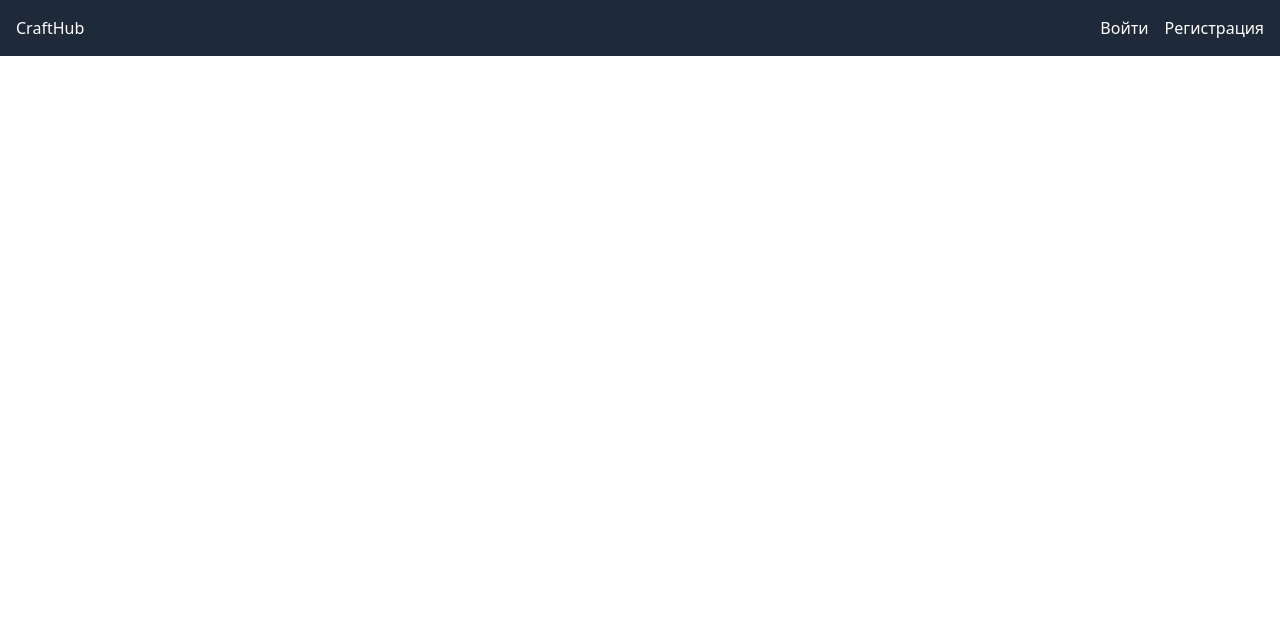
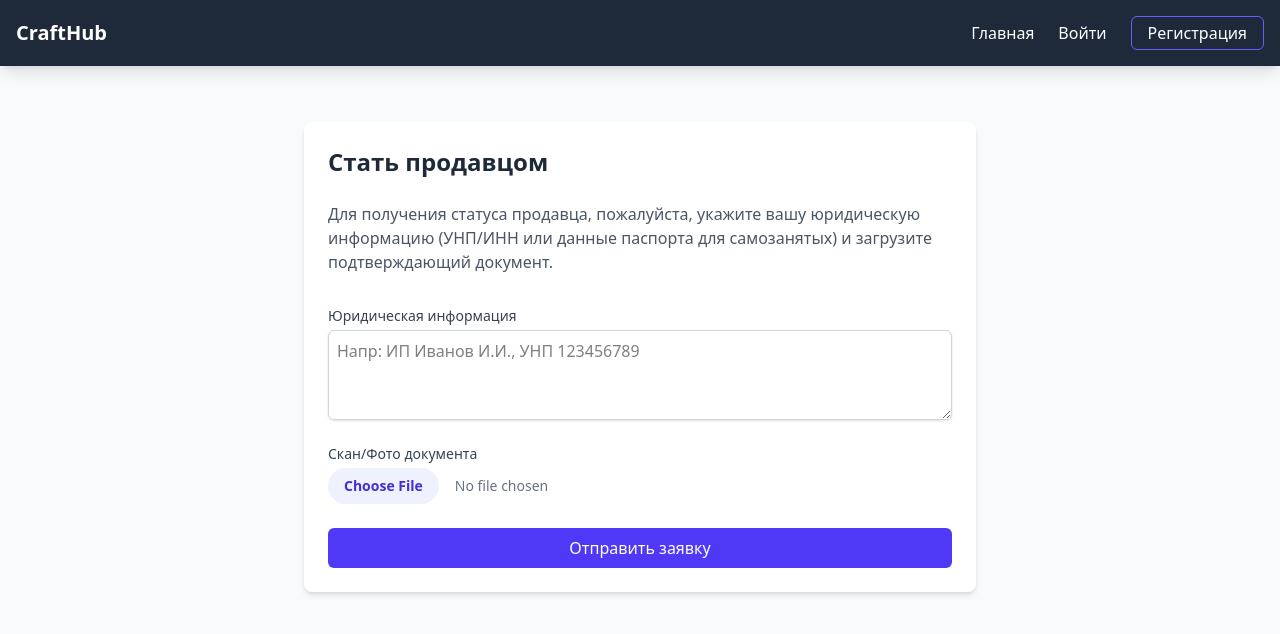
Before and after one commit to AnGeJloV/crafthub-platform, a React app in the folder frontend/: page /become-seller in a window 1280 px wide. Shown: the top 634 px of the page. Built offline with nearby package versions, Linux system fonts and the light colour scheme; the HTML template or start-up script is replaced by a standard one.

Commit message:
feat(frontend): add zustand auth store and verification application page

```diff
--- a/frontend/src/App.tsx
+++ b/frontend/src/App.tsx
@@ -1,28 +1,82 @@
-import { BrowserRouter, Routes, Route, Link } from 'react-router-dom';
+import { BrowserRouter, Routes, Route, Link, useNavigate } from 'react-router-dom';
 import { HomePage } from './pages/HomePage';
 import { LoginPage } from './pages/LoginPage';
 import { RegisterPage } from './pages/RegisterPage';
+import { VerificationPage } from './pages/VerificationPage';
+import { useAuthStore } from './store/authStore';
+
+const Header = () => {
+    const { user, logout } = useAuthStore();
+    const navigate = useNavigate();
+
+    const handleLogout = () => {
+        logout();
+        navigate('/login');
+    };
+
+    return (
+        <header className="bg-gray-800 text-white p-4 shadow-lg">
+            <nav className="container mx-auto flex justify-between items-center">
+                <Link to="/" className="text-xl font-bold hover:text-indigo-400 transition-colors">
+                    CraftHub
+                </Link>
+
+                <div className="flex items-center space-x-6">
+                    <Link to="/" className="hover:text-indigo-300">Главная</Link>
+
+                    {user ? (
+                        // Меню для авторизованного пользователя
+                        <>
+                            {user.role === 'ROLE_USER' && (
+                                <Link to="/become-seller" className="bg-indigo-600 px-4 py-2 rounded-md hover:bg-indigo-700 transition-colors">
+                                    Стать продавцом
+                                </Link>
+                            )}
+
+                            {user.role === 'ROLE_ADMIN' && (
+                                <Link to="/admin" className="text-yellow-400 hover:text-yellow-300 font-semibold">
+                                    Панель Админа
+                                </Link>
+                            )}
+
+                            <div className="flex items-center space-x-4 border-l pl-6 border-gray-600">
+                                <span className="text-sm text-gray-300">{user.fullName}</span>
+                                <button
+                                    onClick={handleLogout}
+                                    className="text-sm bg-red-600/20 hover:bg-red-600/40 text-red-400 px-3 py-1 rounded border border-red-500/50 transition-all"
+                                >
+                                    Выйти
+                                </button>
+                            </div>
+                        </>
+                    ) : (
+                        <>
+                            <Link to="/login" className="hover:text-indigo-300">Войти</Link>
+                            <Link to="/register" className="border border-indigo-500 px-4 py-1 rounded-md hover:bg-indigo-500 transition-all">
+                                Регистрация
+                            </Link>
+                        </>
+                    )}
+                </div>
+            </nav>
+        </header>
+    );
+};
 
 function App() {
     return (
         <BrowserRouter>
-            <header className="bg-gray-800 text-white p-4">
-                <nav className="container mx-auto flex justify-between">
-                    <Link to="/" className="hover:text-gray-300">CraftHub</Link>
-                    <div className="space-x-4">
-                        <Link to="/login" className="hover:text-gray-300">Войти</Link>
-                        <Link to="/register" className="hover:text-gray-300">Регистрация</Link>
-                    </div>
-                </nav>
-            </header>
-
+            <div className="min-h-screen bg-gray-50">
+                <Header />
                 <main className="container mx-auto p-4">
                     <Routes>
                         <Route path="/" element={<HomePage />} />
                         <Route path="/login" element={<LoginPage />} />
                         <Route path="/register" element={<RegisterPage />} />
+                        <Route path="/become-seller" element={<VerificationPage />} />
                     </Routes>
                 </main>
+            </div>
         </BrowserRouter>
     );
 }
--- a/frontend/src/pages/LoginPage.tsx
+++ b/frontend/src/pages/LoginPage.tsx
@@ -3,9 +3,16 @@ import { useNavigate } from 'react-router-dom';
 import apiClient from '../api';
 import { InputField } from '../components/InputField';
 import axios from 'axios';
+import { useAuthStore } from '../store/authStore';
+
+/**
+ * Страница авторизации пользователя.
+ * После успешного входа данные сохраняются в Zustand store и localStorage.
+ */
 
 export const LoginPage = () => {
     const navigate = useNavigate();
+    const setAuth = useAuthStore((state) => state.setAuth);
     const [email, setEmail] = useState('');
     const [password, setPassword] = useState('');
     const [error, setError] = useState<string | null>(null);
@@ -32,13 +39,16 @@ export const LoginPage = () => {
                 password,
             });
 
-            // Получаем токен из ответа
-            const { token } = response.data;
+            // Извлекаем данные из ответа
+            const { token, email: userEmail, fullName, role } = response.data;
 
-            // Сохраняем токен в localStorage
+            // Сохраняем состояние в Zustand
+            setAuth({ email: userEmail, fullName, role }, token);
+
+            // Дублируем токен в localStorage для работы axios interceptor
             localStorage.setItem('authToken', token);
 
-            console.log('Успешный вход, токен сохранен:', token);
+            console.log('Успешный вход', token);
 
             // Перенаправляем на главную страницу
             navigate('/');
@@ -59,23 +69,49 @@ export const LoginPage = () => {
     };
 
     return (
-        <div className="max-w-md mx-auto mt-10">
-            <h2 className="text-2xl font-bold mb-5 text-center">Войти в аккаунт</h2>
-            <form onSubmit={handleSubmit} noValidate className="space-y-6">
-                <InputField label="Email" id="email" type="email" value={email} onChange={(e) => setEmail(e.target.value)} />
-                <InputField label="Пароль" id="password" type="password" value={password} onChange={(e) => setPassword(e.target.value)} />
+        <div className="max-w-md mx-auto mt-10 p-6 bg-white shadow-lg rounded-xl">
+            <h2 className="text-2xl font-bold mb-6 text-center text-gray-800">Вход в CraftHub</h2>
 
-                {error && <p className="text-red-500 text-sm">{error}</p>}
+            <form onSubmit={handleSubmit} noValidate className="space-y-4">
+                <InputField
+                    label="Email"
+                    id="email"
+                    type="email"
+                    value={email}
+                    onChange={(e) => setEmail(e.target.value)}
+                />
 
-                <div>
-                    <button
-                        type="submit"
-                        className="w-full flex justify-center py-2 px-4 border border-transparent rounded-md shadow-sm text-sm font-medium text-white bg-indigo-600 hover:bg-indigo-700 focus:outline-none focus:ring-2 focus:ring-offset-2 focus:ring-indigo-500"
-                    >
-                        Войти
-                    </button>
-                </div>
+                <InputField
+                    label="Пароль"
+                    id="password"
+                    type="password"
+                    value={password}
+                    onChange={(e) => setPassword(e.target.value)}
+                />
+
+                {error && (
+                    <div className="bg-red-50 border-l-4 border-red-500 p-4 mb-4">
+                        <p className="text-red-700 text-sm">{error}</p>
+                    </div>
+                )}
+
+                <button
+                    type="submit"
+                    className="w-full flex justify-center py-3 px-4 border border-transparent rounded-lg shadow-sm text-sm font-medium text-white bg-indigo-600 hover:bg-indigo-700 focus:outline-none focus:ring-2 focus:ring-offset-2 focus:ring-indigo-500 transition-colors"
+                >
+                    Войти
+                </button>
             </form>
+
+            <div className="mt-6 text-center text-sm text-gray-600">
+                Нет аккаунта?{' '}
+                <button
+                    onClick={() => navigate('/register')}
+                    className="font-medium text-indigo-600 hover:text-indigo-500"
+                >
+                    Зарегистрироваться
+                </button>
+            </div>
         </div>
     );
 };
--- /dev/null
+++ b/frontend/src/pages/VerificationPage.tsx
@@ -0,0 +1,99 @@
+import React, { useState } from 'react';
+import apiClient from '../api';
+import { useNavigate } from 'react-router-dom';
+import axios from "axios";
+
+export const VerificationPage = () => {
+    const [legalInfo, setLegalInfo] = useState('');
+    const [file, setFile] = useState<File | null>(null);
+    const [loading, setLoading] = useState(false);
+    const [message, setMessage] = useState<string | null>(null);
+    const navigate = useNavigate();
+
+    const handleFileChange = (e: React.ChangeEvent<HTMLInputElement>) => {
+        if (e.target.files) {
+            setFile(e.target.files[0]);
+        }
+    };
+
+    const handleSubmit = async (e: React.FormEvent) => {
+        e.preventDefault();
+        if (!file || !legalInfo) {
+            setMessage('Заполните все поля и выберите файл');
+            return;
+        }
+
+        setLoading(true);
+        const formData = new FormData();
+        formData.append('legalInfo', legalInfo);
+        formData.append('file', file);
+
+        try {
+            await apiClient.post('/verification/apply', formData, {
+                headers: {
+                    'Content-Type': 'multipart/form-data',
+                },
+            });
+
+            setMessage('Заявка успешно подана! Перенаправление...');
+            setTimeout(() => navigate('/'), 2000);
+
+        } catch (err) {
+            console.error('Ошибка при подаче заявки:', err);
+            if (axios.isAxiosError(err) && err.response) {
+                setMessage(err.response.data.message || 'Ошибка при подаче заявки');
+            } else {
+                setMessage('Не удалось подключиться к серверу');
+            }
+        } finally {
+            setLoading(false);
+        }
+    };
+
+    return (
+        <div className="max-w-2xl mx-auto mt-10 p-6 bg-white shadow-md rounded-lg">
+            <h2 className="text-2xl font-bold mb-6 text-gray-800">Стать продавцом</h2>
+            <p className="text-gray-600 mb-8">
+                Для получения статуса продавца, пожалуйста, укажите вашу юридическую информацию
+                (УНП/ИНН или данные паспорта для самозанятых) и загрузите подтверждающий документ.
+            </p>
+
+            <form onSubmit={handleSubmit} className="space-y-6">
+                <div>
+                    <label className="block text-sm font-medium text-gray-700">Юридическая информация</label>
+                    <textarea
+                        className="mt-1 block w-full border border-gray-300 rounded-md p-2 shadow-sm focus:ring-indigo-500 focus:border-indigo-500"
+                        rows={3}
+                        placeholder="Напр: ИП Иванов И.И., УНП 123456789"
+                        value={legalInfo}
+                        onChange={(e) => setLegalInfo(e.target.value)}
+                    />
+                </div>
+
+                <div>
+                    <label className="block text-sm font-medium text-gray-700">Скан/Фото документа</label>
+                    <input
+                        type="file"
+                        accept="image/*,.pdf"
+                        onChange={handleFileChange}
+                        className="mt-1 block w-full text-sm text-gray-500 file:mr-4 file:py-2 file:px-4 file:rounded-full file:border-0 file:text-sm file:font-semibold file:bg-indigo-50 file:text-indigo-700 hover:file:bg-indigo-100"
+                    />
+                </div>
+
+                {message && (
+                    <div className={`p-3 rounded ${message.includes('успешно') ? 'bg-green-100 text-green-700' : 'bg-red-100 text-red-700'}`}>
+                        {message}
+                    </div>
+                )}
+
+                <button
+                    type="submit"
+                    disabled={loading}
+                    className="w-full bg-indigo-600 text-white py-2 px-4 rounded-md hover:bg-indigo-700 disabled:bg-gray-400 transition-colors"
+                >
+                    {loading ? 'Отправка...' : 'Отправить заявку'}
+                </button>
+            </form>
+        </div>
+    );
+};
--- /dev/null
+++ b/frontend/src/store/authStore.ts
@@ -0,0 +1,32 @@
+import { create } from 'zustand';
+import { persist } from 'zustand/middleware';
+
+interface User {
+    email: string;
+    fullName: string;
+    role: 'ROLE_USER' | 'ROLE_SELLER' | 'ROLE_ADMIN';
+}
+
+interface AuthState {
+    user: User | null;
+    token: string | null;
+    setAuth: (user: User, token: string) => void;
+    logout: () => void;
+}
+
+export const useAuthStore = create<AuthState>()(
+    persist(
+        (set) => ({
+            user: null,
+            token: null,
+            setAuth: (user, token) => set({ user, token }),
+            logout: () => {
+                set({ user: null, token: null });
+                localStorage.removeItem('authToken');
+            },
+        }),
+        {
+            name: 'crafthub-auth',
+        }
+    )
+);
```
Lines whose indentation alone changed are shown as unchanged.
